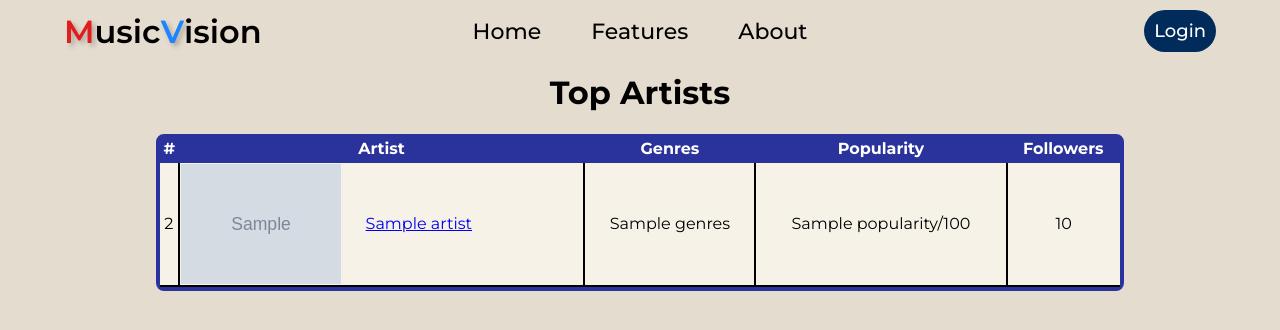
After one commit to ZeroWave022/MusicVision, a Flask app: template musicvision/templates/top_artists.html in a window 1280 px wide. The commit adds this page. Shown: the top 330 px of the page. Run offline with Flask 2, Linux system fonts and the light colour scheme; the template is opened without the code that fills it: most values are stand-ins (such as "Sample title", 1, 10 or a date in 2020); grey boxes marked "Sample" are stand-in pictures; parts of the project's set-up code (start-up, migrations or seed data) failed here and were passed over.

Commit message:
feat: Add top artists page

```diff
--- /dev/null
+++ b/musicvision/static/top_artists.css
@@ -0,0 +1,44 @@
+h1 {
+    text-align: center;
+}
+
+.table-container {
+    width: 75vw;
+    margin: auto;
+    border: 4px solid rgb(41, 51, 155);
+    border-radius: 8px;
+}
+
+table {
+    width: 100%;
+    border-collapse: collapse;
+}
+
+thead th {
+    padding-bottom: 5px;
+    background-color: rgb(41, 51, 155);
+    color: white;
+}
+
+tbody tr:nth-child(odd) {
+    background-color: rgba(249, 245, 235, 0.9);
+}
+
+td + td {
+    border-left: 2px solid black;
+}
+
+td {
+    border-bottom: 2px solid black;
+    text-align: center;
+}
+
+.artist-td {
+    display: flex;
+    align-items: center;
+    gap: 25px;
+}
+
+.artist-td img {
+    max-width: 160px;
+}
--- a/musicvision/templates/dashboard.html
+++ b/musicvision/templates/dashboard.html
@@ -43,7 +43,7 @@
         {% endif %}
         <div id="view-more">
             <h3>View more information</h3>
-            <p>...</p>
+            <a href="/top_artists">Your top artists</a>
         </div>
     </div>
 {% endblock %}
--- /dev/null
+++ b/musicvision/templates/top_artists.html
@@ -0,0 +1,42 @@
+{% extends "layout.html" %}
+
+{% block additional_head_info %}
+    <link rel="stylesheet" href="{{ url_for('static', filename='top_artists.css') }}">
+{% endblock %}
+
+{% block title %}
+    Top Artists
+{% endblock %}
+
+{% block main %}
+    <h1>Top Artists</h1>
+    <div class="table-container">
+        <table>
+            <thead>
+                <tr>
+                    <th>#</th>
+                    <th>Artist</th>
+                    <th>Genres</th>
+                    <th>Popularity</th>
+                    <th>Followers</th>
+                </tr>
+            </thead>
+            <tbody>
+            {% for index, artist in artists %}
+                <tr>
+                    <td>{{ index + 1 }}</td>
+                    <td>
+                        <div class="artist-td">
+                            <img src="{{ artist ['images'][0]['url'] }}" alt="Artist profile picture">
+                            <a href="{{ artist['external_urls']['spotify']}}">{{ artist["name"] }}</a>
+                        </div>
+                    </td>
+                    <td>{{ artist["genres"] if artist["genres"] else "None listed" }}</td>
+                    <td>{{ artist["popularity"] }}/100</td>
+                    <td>{{ artist["followers"]["total"] }}</td>
+                </tr>
+            {% endfor %}
+            </tbody>
+        </table>
+    </div>
+{% endblock %}
```
Also changed, not shown: musicvision/general.py (+20 -0 lines).
